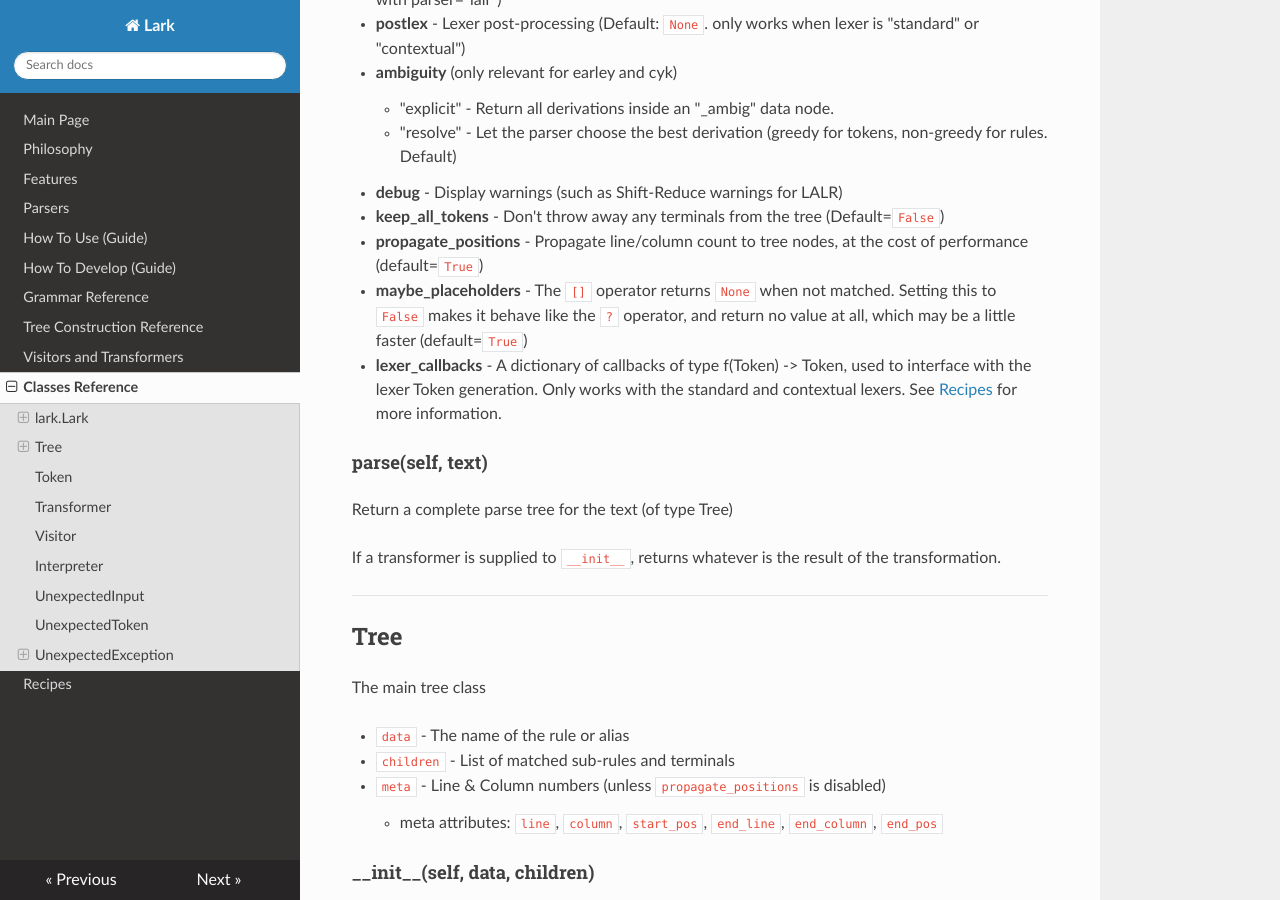
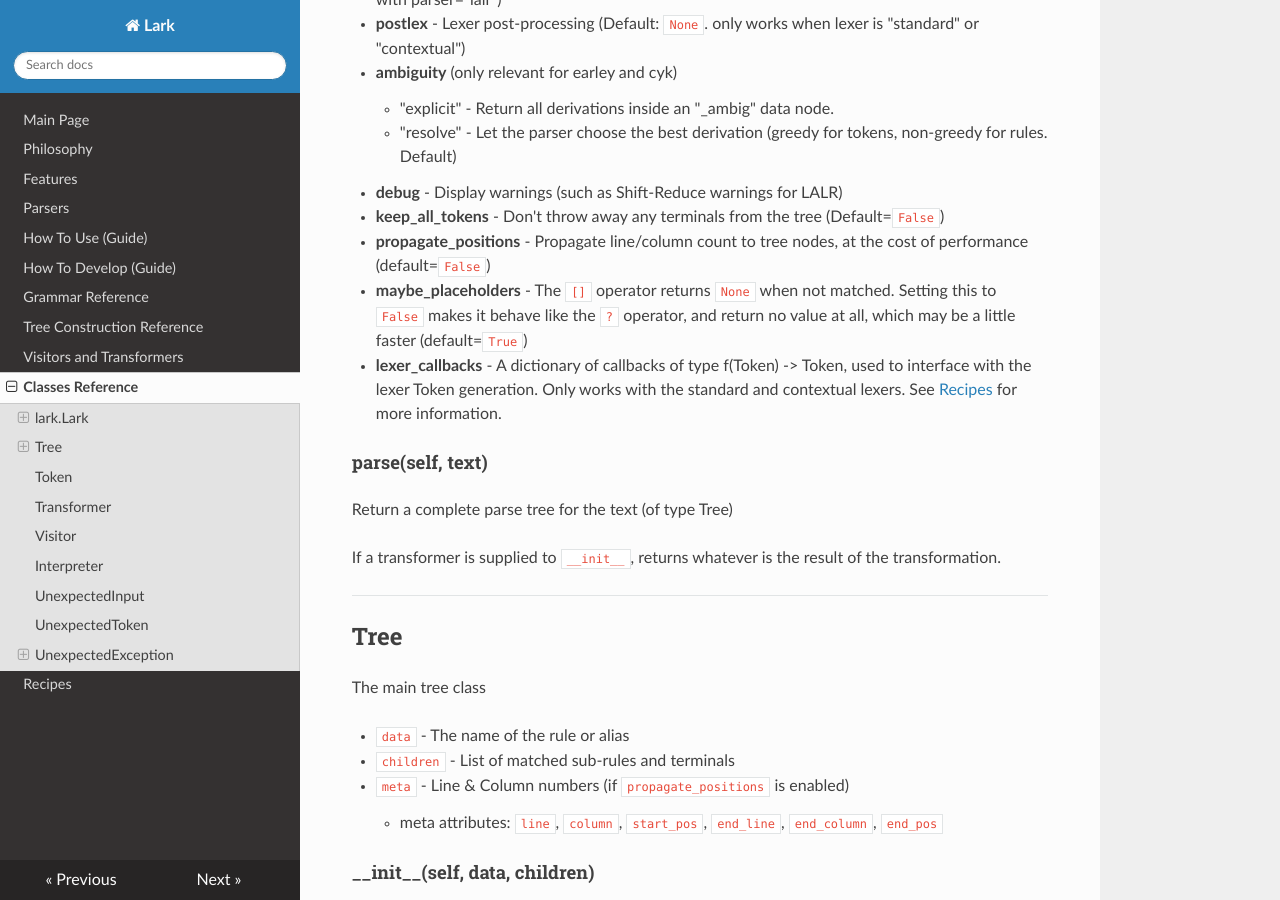
Before and after one commit to lark-parser/lark, an MkDocs documentation site: the page built from docs/classes.md, in a window 1280 px wide and 900 px high, scrolled down 567 px. Built offline with MkDocs 1.6.1, drawn with Linux system fonts in a browser that asks for light colours; nearby versions of some CDN libraries; old or Windows-style settings are respelled for this version of MkDocs.

Commit message:
Revert propagate_positions to be False by default, still not ready for prime-time

```diff
--- a/docs/classes.md
+++ b/docs/classes.md
@@ -32,7 +32,7 @@ The Lark class accepts a grammar string or file object, and keyword options:
 
 * **keep_all_tokens** - Don't throw away any terminals from the tree (Default=`False`)
 
-* **propagate_positions** - Propagate line/column count to tree nodes, at the cost of performance (default=`True`)
+* **propagate_positions** - Propagate line/column count to tree nodes, at the cost of performance (default=`False`)
 
 * **maybe_placeholders** - The `[]` operator returns `None` when not matched. Setting this to `False` makes it behave like the `?` operator, and return no value at all, which may be a little faster (default=`True`)
 
@@ -52,7 +52,7 @@ The main tree class
 
 * `data` - The name of the rule or alias
 * `children` - List of matched sub-rules and terminals
-* `meta` - Line & Column numbers (unless `propagate_positions` is disabled)
+* `meta` - Line & Column numbers (if `propagate_positions` is enabled)
     * meta attributes: `line`, `column`, `start_pos`, `end_line`, `end_column`, `end_pos`
 
 #### \_\_init\_\_(self, data, children)
```
Also changed, not shown: README.md (line endings or trailing spaces), 2 other files.
